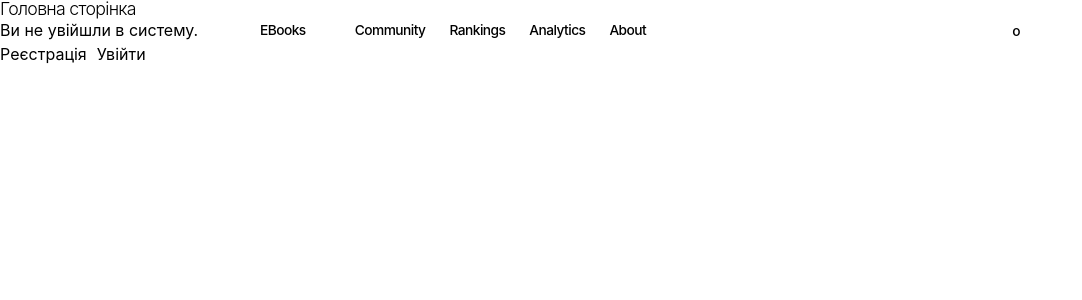
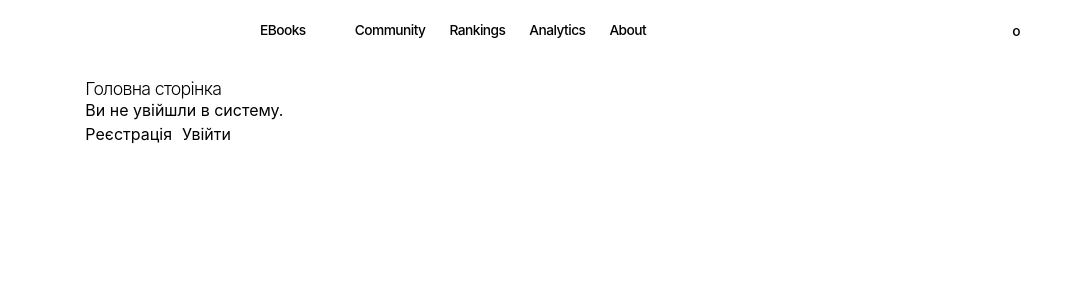
Before and after one commit to 1taky/Digital-Library, a Vue app in the folder frontend/: page / in a window 1280 px wide. Shown: the top 300 px of the page, without its empty margins (0-1082 px from the left). Built offline with nearby package versions, Linux system fonts and the light colour scheme.

Commit message:
feat(web/ui): add section and container components

```diff
--- a/frontend/src/App.vue
+++ b/frontend/src/App.vue
@@ -2,6 +2,7 @@
 import { onMounted } from 'vue';
 import { useAuthStore } from '@/app/stores';
 import { Layout } from '@/app/layouts';
+import { RouterView } from 'vue-router';
 
 const authStore = useAuthStore();
 onMounted(() => {
@@ -11,6 +12,6 @@ onMounted(() => {
 
 <template>
   <Layout>
-    <router-view />
+    <RouterView />
   </Layout>
 </template>
--- a/frontend/src/app/layouts/layout/BaseLayout.vue
+++ b/frontend/src/app/layouts/layout/BaseLayout.vue
@@ -3,7 +3,7 @@ import { Navbar } from '@/shared/ui/navbar';
 </script>
 
 <template>
-  <body>
+  <div class="overflow-hidden">
     <header>
       <Navbar />
     </header>
@@ -11,5 +11,5 @@ import { Navbar } from '@/shared/ui/navbar';
       <slot />
     </main>
     <footer></footer>
-  </body>
+  </div>
 </template>
--- /dev/null
+++ b/frontend/src/shared/ui/container/index.ts
@@ -0,0 +1 @@
+export { default as Container } from '@/shared/ui/container/ui/BaseContainer.vue';
--- /dev/null
+++ b/frontend/src/shared/ui/container/model/types.ts
@@ -0,0 +1,3 @@
+export type ContainerProps = {
+  className?: string;
+};
--- /dev/null
+++ b/frontend/src/shared/ui/container/model/use-container.ts
@@ -0,0 +1,13 @@
+import { cn } from '@/shared/lib/cn';
+import { computed } from 'vue';
+import type { ContainerProps } from './types';
+
+export const useContainer = (props: ContainerProps) => {
+  const className = computed(() => {
+    return cn(
+      'mx-auto w-full px-[24px] md:px-[40px] xl:px-[6.667vw]',
+      props.className,
+    );
+  });
+  return { className };
+};
--- /dev/null
+++ b/frontend/src/shared/ui/container/ui/BaseContainer.vue
@@ -0,0 +1,13 @@
+<script setup lang="ts">
+import type { ContainerProps } from '../model/types';
+import { useContainer } from '../model/use-container';
+
+const props = withDefaults(defineProps<ContainerProps>(), {});
+const { className } = useContainer(props);
+</script>
+
+<template>
+  <section :class="className">
+    <slot />
+  </section>
+</template>
--- /dev/null
+++ b/frontend/src/shared/ui/section/index.ts
@@ -0,0 +1 @@
+export { default as Section } from '@/shared/ui/section/ui/BaseSection.vue';
--- /dev/null
+++ b/frontend/src/shared/ui/section/model/types.ts
@@ -0,0 +1,3 @@
+export type SectionProps = {
+  className?: string;
+};
--- /dev/null
+++ b/frontend/src/shared/ui/section/model/use-section.ts
@@ -0,0 +1,13 @@
+import { cn } from '@/shared/lib/cn';
+import { computed } from 'vue';
+import type { SectionProps } from './types';
+
+export const useSection = (props: SectionProps) => {
+  const className = computed(() => {
+    return cn(
+      'hidden block w-full min-h-screen items-center justify-center overflow-hidden',
+      props.className,
+    );
+  });
+  return { className };
+};
--- /dev/null
+++ b/frontend/src/shared/ui/section/ui/BaseSection.vue
@@ -0,0 +1,13 @@
+<script setup lang="ts">
+import type { SectionProps } from '../model/types';
+import { useSection } from '../model/use-section';
+
+const props = withDefaults(defineProps<SectionProps>(), {});
+const { className } = useSection(props);
+</script>
+
+<template>
+  <section :class="className">
+    <slot />
+  </section>
+</template>
--- a/frontend/src/views/home/HomePage.vue
+++ b/frontend/src/views/home/HomePage.vue
@@ -1,5 +1,7 @@
 <script setup lang="ts">
 import { useAuthStore } from '@/app/stores';
+import { Container } from '@/shared/ui/container';
+import { Section } from '@/shared/ui/section';
 import { Typography } from '@/shared/ui/typography';
 import { useRouter } from 'vue-router';
 
@@ -19,7 +21,8 @@ const goToLogin = () => {
 </script>
 
 <template>
-  <div>
+  <Section class-name="mt-20">
+    <Container>
       <Typography as="h1">Головна сторінка</Typography>
 
       <div v-if="authStore.user">
@@ -33,5 +36,6 @@ const goToLogin = () => {
 
         <button @click="goToLogin" style="margin-left: 10px">Увійти</button>
       </div>
-  </div>
+    </Container>
+  </Section>
 </template>
```
Lines whose indentation alone changed are shown as unchanged.
